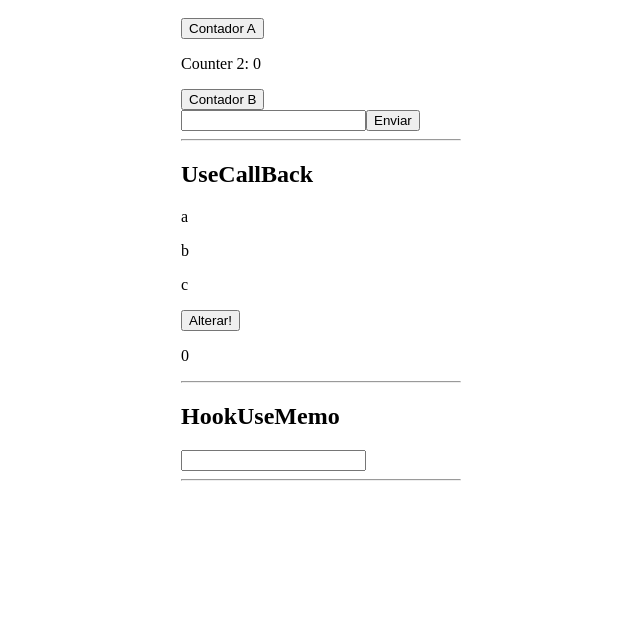
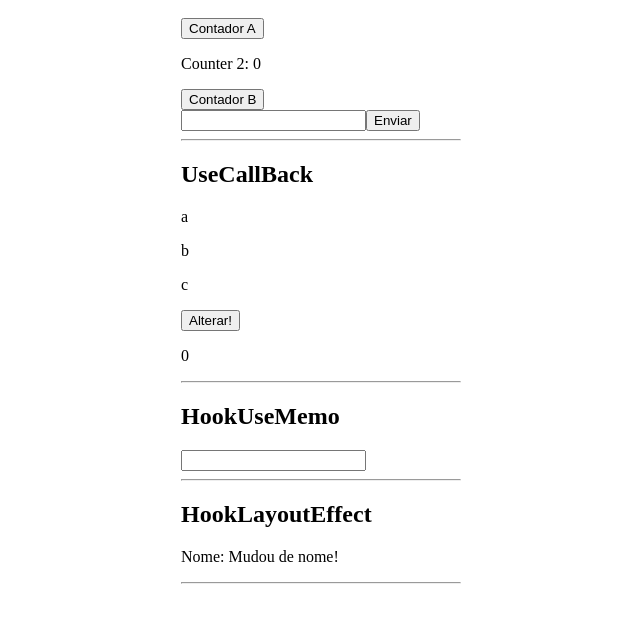
Before and after one commit to devpabloh/React_Matteus_Battisti_2_parte, a React (Create React App) app in the folder 10_HOOKS/reacthooks/: page / in a window 1280 px wide. Shown: the part 1586-2208 px from the top of the page, without its empty margins (319-959 px from the left). Built offline with nearby package versions, Linux system fonts and the light colour scheme.

Commit message:
atualização

```diff
--- /dev/null
+++ b/10_HOOKS/reacthooks/src/components/HookLayoutEffect.js
@@ -0,0 +1,31 @@
+import {useLayoutEffect, useState, useEffect} from 'react'
+
+// layoutEffect sempre vai ser executado antes de qualquer outra linha de código independente de onde ele tenha sido colocado
+
+const HookLayoutEffect = () => {
+
+    const [name, setName] = useState("Algum nome")
+
+    useEffect(()=>{
+
+        setName("Mudou de nome!")
+
+    },[]);
+
+    useLayoutEffect(()=>{
+        console.log("1")
+        setName("Outro nome")
+    }, [])
+
+    console.log(name)
+
+  return (
+    <div>
+        <h2>HookLayoutEffect</h2>
+        <p>Nome: {name}</p>
+        <hr />
+    </div>
+  )
+}
+
+export default HookLayoutEffect
--- a/10_HOOKS/reacthooks/src/pages/Home.js
+++ b/10_HOOKS/reacthooks/src/pages/Home.js
@@ -5,6 +5,7 @@ import HookuseRef from "../components/HookuseRef";
 import HookUseCallBack from "../components/HookUseCallBack";
 import { someContext } from "../components/HookUseContext";
 import HookUseMemo from "../components/HookUseMemo";
+import HookLayoutEffect from "../components/HookLayoutEffect";
 
 //useContext
 import { useContext } from "react";
@@ -27,6 +28,7 @@ const Home = () => {
         <HookuseRef/>
         <HookUseCallBack/>
         <HookUseMemo/>
+        <HookLayoutEffect/>
     </div>
   )
 }
```
